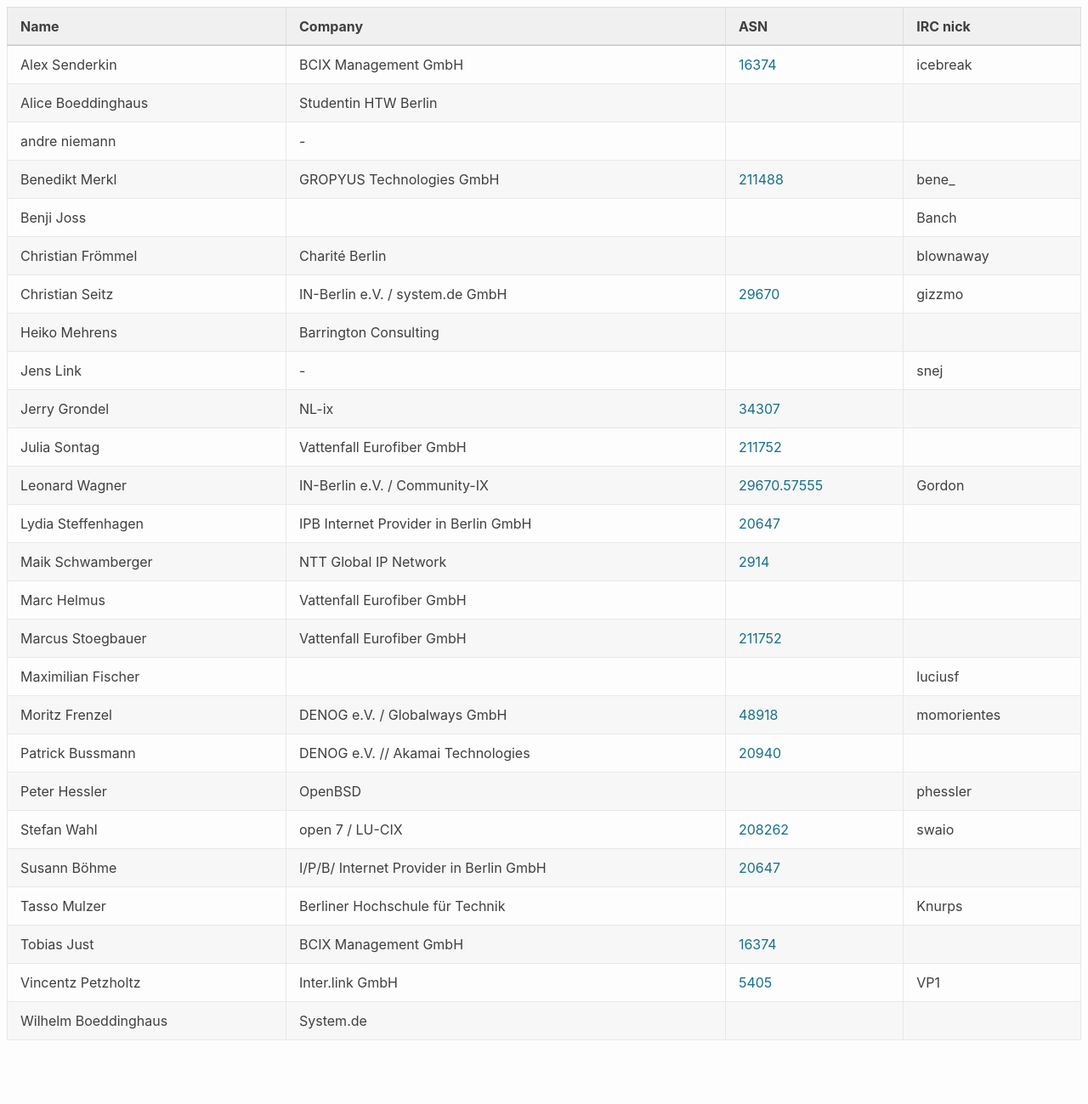
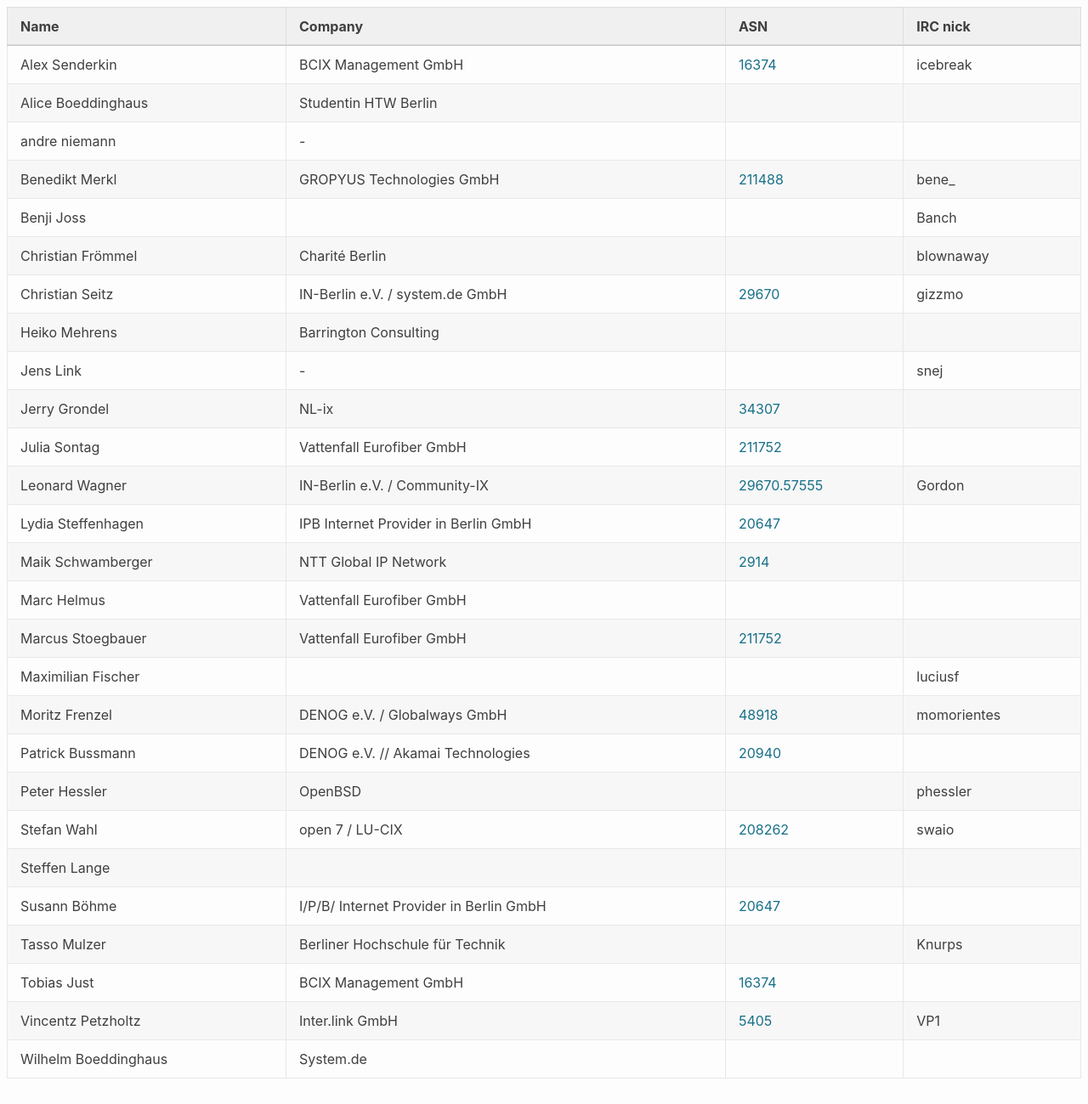
Before and after one commit to denog/pretix-attendeelist, a Jekyll site: the page built from meetup2023_02/index.markdown, in a window 1280 px wide and 1299 px high. Shown: the whole window at 85% size. Built offline with Jekyll 4.4.1, drawn with Linux system fonts in a browser that asks for light colours.

Commit message:
Latest data: Mon Mar 13 09:28:52 UTC 2023

```diff
--- a/_data/attendees_denog_meetup_2023_02.json
+++ b/_data/attendees_denog_meetup_2023_02.json
@@ -126,6 +126,12 @@
     "asn": "208262"
   },
   {
+    "name": "Steffen Lange",
+    "company": null,
+    "irc": null,
+    "asn": null
+  },
+  {
     "name": "Susann Böhme",
     "company": "I/P/B/ Internet Provider in Berlin GmbH",
     "irc": null,
```
